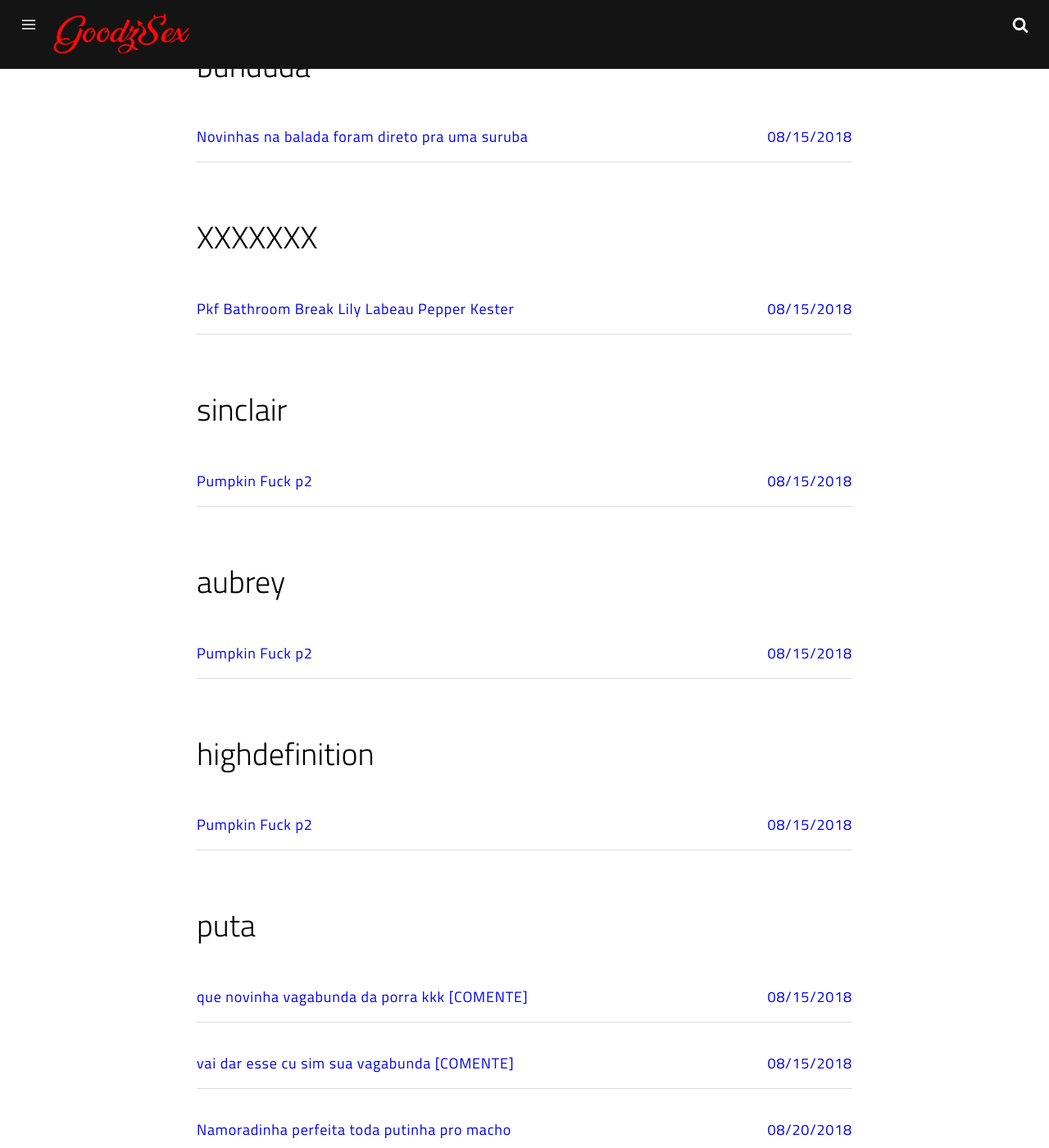
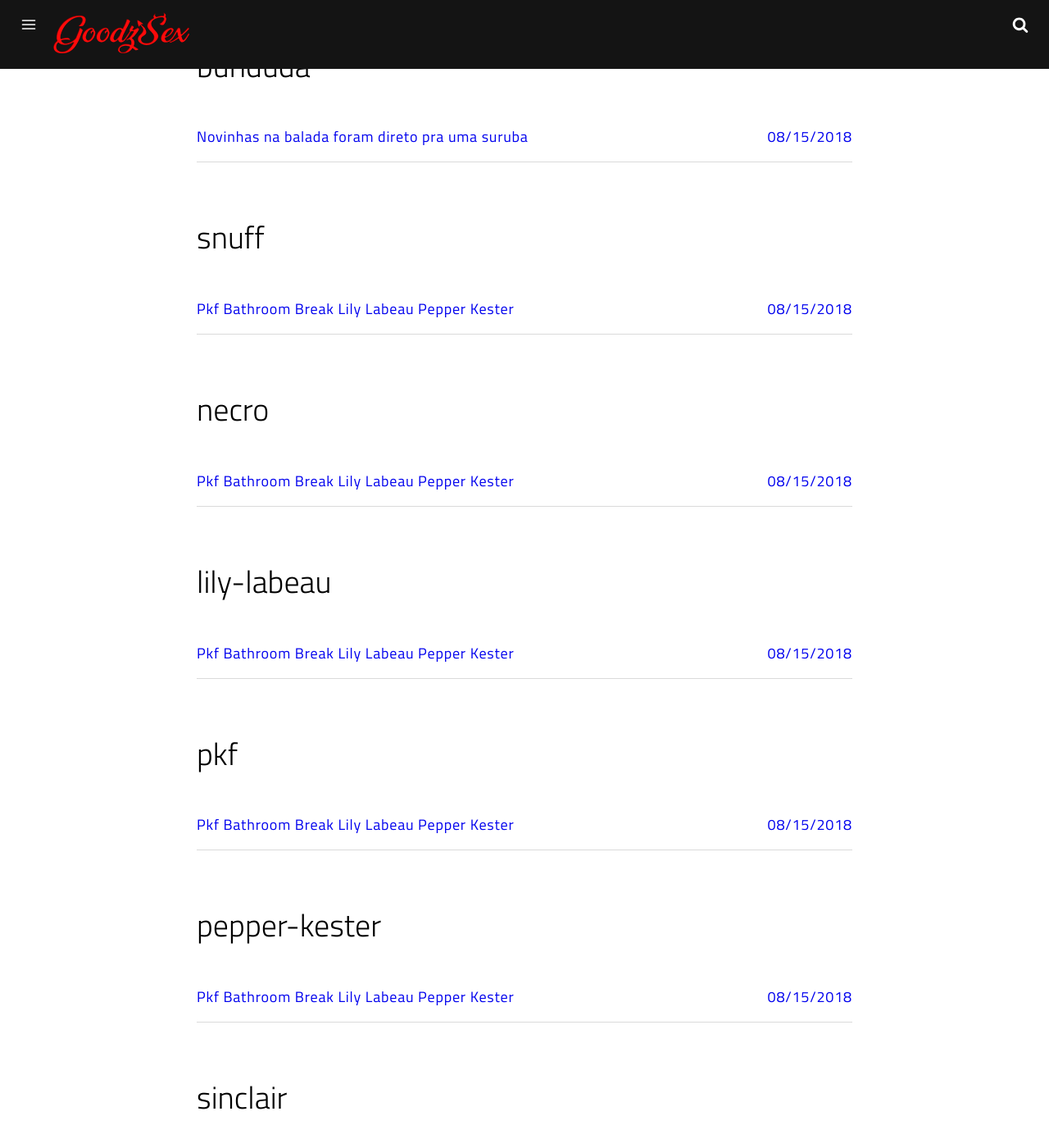
Before and after one commit to guiadamusculacao/guiadamusculacao, a Jekyll site: the page built from tag.html, in a window 1280 px wide and 1400 px high, scrolled down 81952 px. Shown: the whole window at 82% size. Built offline with Jekyll 4.4.1, drawn with Linux system fonts in a browser that asks for light colours; some of the changed text lies outside the part shown.

Commit message:
Update 2018-08-15-pkf-bathroom-break-lily-labeau-pepper-kester.markdown

```diff
--- a/_posts/2018-08-15-pkf-bathroom-break-lily-labeau-pepper-kester.markdown
+++ b/_posts/2018-08-15-pkf-bathroom-break-lily-labeau-pepper-kester.markdown
@@ -4,5 +4,6 @@ title: "Pkf Bathroom Break Lily Labeau Pepper Kester"
 image: '/thumbs/pkf-bathroom-break-lily-labeau-pepper-kester.jpg'
 embed: 'https://www.xvideos.com/embedframe/36461921'
 duracao: 1262
-tags: 'XXXXXXX'
+tags: 'snuff necro lily-labeau pkf pepper-kester'
+pornstars: lily-labeau
 ---
```
